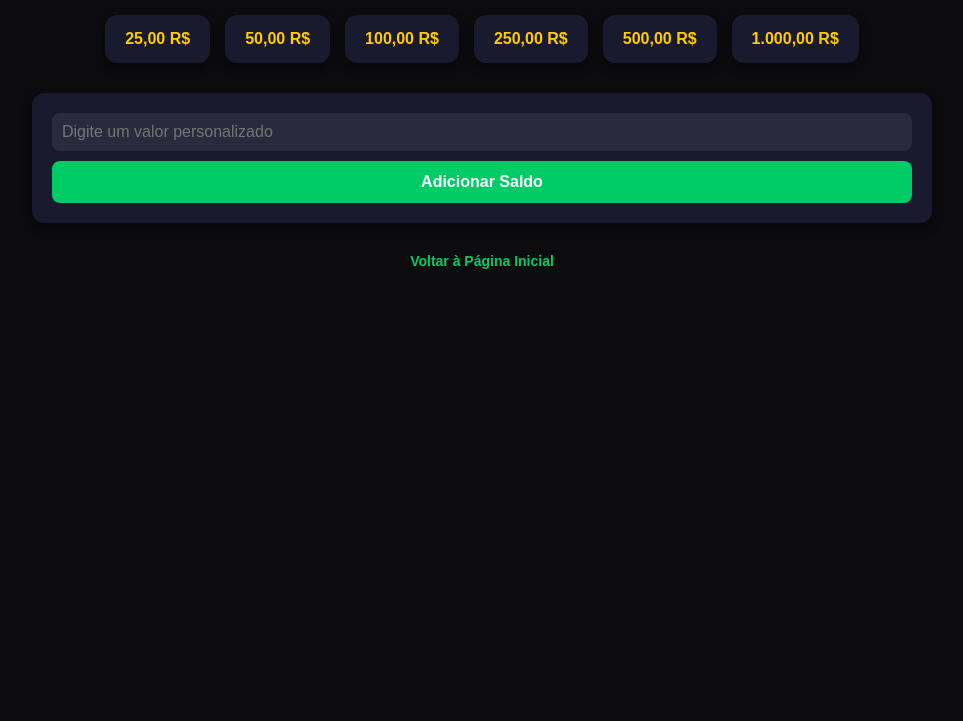
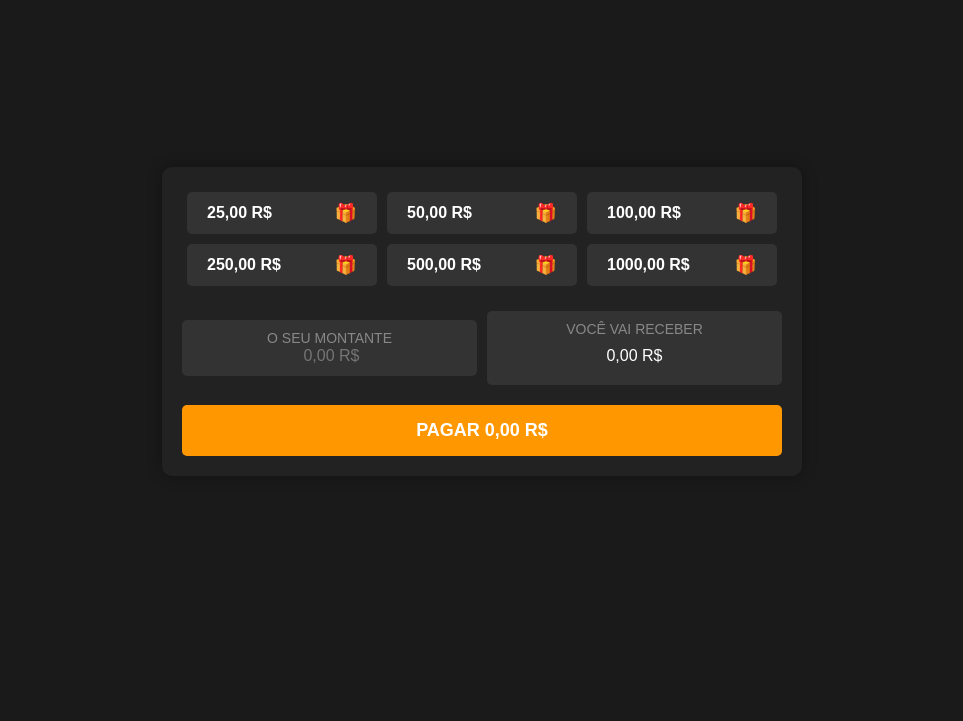
Before and after one commit to SXD3008/tigrinho, a plain HTML site: page adicionar-saldo.html in a window 1280 px wide. Shown: the part 79-800 px from the top of the page, without its empty margins (158-1121 px from the left). Drawn offline with Linux system fonts and the light colour scheme.

Commit message:
Update adicionar-saldo.html

```diff
--- a/adicionar-saldo.html
+++ b/adicionar-saldo.html
@@ -1,5 +1,5 @@
 <!DOCTYPE html>
-<html lang="pt-BR">
+<html lang="en">
 <head>
     <meta charset="UTF-8">
     <meta name="viewport" content="width=device-width, initial-scale=1.0">
@@ -8,152 +8,179 @@
         body {
             margin: 0;
             font-family: Arial, sans-serif;
-            background-color: #0c0c0f;
-            color: #fff;
+            background-color: #1a1a1a;
+            color: white;
+            display: flex;
+            justify-content: center;
+            align-items: center;
+            height: 100vh;
         }
+
         .container {
-            max-width: 900px;
-            margin: 0 auto;
+            width: 80%;
+            max-width: 600px;
+            background-color: #222;
+            border-radius: 10px;
             padding: 20px;
+            box-shadow: 0 0 15px rgba(0, 0, 0, 0.3);
         }
-        .balance-header {
-            text-align: center;
-            margin-bottom: 30px;
-        }
-        .balance-header h1 {
-            font-size: 24px;
-            font-weight: bold;
-            color: #f0f0f0;
-        }
-        .balance-options {
+
+        .buttons {
             display: flex;
             flex-wrap: wrap;
-            gap: 15px;
-            justify-content: center;
-            margin-bottom: 30px;
+            justify-content: space-between;
+            margin-bottom: 20px;
         }
-        .balance-option {
-            background-color: #1a1a2e;
-            color: #ffcc00;
-            padding: 15px 20px;
-            border-radius: 12px;
+
+        .button {
+            background-color: #333;
+            color: white;
+            padding: 10px 20px;
+            margin: 5px;
+            border: none;
+            border-radius: 5px;
+            cursor: pointer;
+            flex: 1 1 calc(33.33% - 10px);
             text-align: center;
+            font-size: 16px;
+            display: flex;
+            justify-content: space-between;
+            align-items: center;
+            font-weight: bold;
+        }
+
+        .button:hover {
+            background-color: #444;
+        }
+
+        .button span.gift {
+            font-size: 18px;
+            color: #ffd700;
+            margin-left: 10px;
+        }
+
+        .montante-container {
+            display: flex;
+            justify-content: space-between;
+            margin-bottom: 20px;
+            align-items: center;
+        }
+
+        .montante-container div {
+            flex: 1;
+            padding: 10px;
+            background-color: #333;
+            border-radius: 5px;
+            margin-right: 10px;
+            text-align: center;
+        }
+
+        .montante-container div:last-child {
+            margin-right: 0;
+        }
+
+        .montante-container div span {
+            display: block;
+            font-size: 14px;
+            color: #888;
+        }
+
+        .montante-container div input {
+            width: 100%;
+            background: none;
+            border: none;
+            color: white;
+            font-size: 16px;
+            text-align: center;
+            outline: none;
+        }
+
+        .pay-button {
+            width: 100%;
+            padding: 15px;
+            background-color: #ff9800;
+            color: white;
+            border: none;
+            border-radius: 5px;
+            font-size: 18px;
             font-weight: bold;
             cursor: pointer;
-            transition: all 0.3s ease;
-            box-shadow: 0px 4px 10px rgba(0, 0, 0, 0.5);
+            text-transform: uppercase;
         }
-        .balance-option:hover {
-            background-color: #242438;
-            transform: scale(1.1);
+
+        .pay-button:hover {
+            background-color: #ffa726;
         }
+
         .bonus-text {
+            font-size: 14px;
+            color: #00ff00;
             text-align: center;
-            font-size: 18px;
-            color: #ff9900;
-            margin-bottom: 20px;
+            margin-bottom: 10px;
             font-weight: bold;
-            display: none;
-        }
-        .custom-balance {
-            background-color: #1a1a2e;
-            padding: 20px;
-            border-radius: 12px;
-            margin-bottom: 20px;
-            box-shadow: 0px 4px 10px rgba(0, 0, 0, 0.5);
-        }
-        .custom-balance input {
-            width: calc(100% - 20px);
-            padding: 10px;
-            font-size: 16px;
-            margin-bottom: 10px;
-            border: none;
-            border-radius: 8px;
-            color: #fff;
-            background-color: #2a2a3e;
-        }
-        .custom-balance input:focus {
-            outline: 2px solid #ffcc00;
-        }
-        .custom-balance button {
-            width: 100%;
-            padding: 12px;
-            font-size: 16px;
-            font-weight: bold;
-            background-color: #00cc66;
-            border: none;
-            border-radius: 8px;
-            color: #fff;
-            cursor: pointer;
-            transition: transform 0.2s ease;
-        }
-        .custom-balance button:hover {
-            transform: scale(1.05);
-        }
-        .footer {
-            text-align: center;
-            margin-top: 30px;
-            font-size: 14px;
-        }
-        .footer a {
-            color: #00cc66;
-            text-decoration: none;
-            font-weight: bold;
-        }
-        .footer a:hover {
-            text-decoration: underline;
         }
     </style>
 </head>
 <body>
     <div class="container">
-        <div class="balance-header">
-            <h1>Adicionar Saldo</h1>
+        <div class="buttons">
+            <button class="button" onclick="adicionarSaldo(25)">25,00 R$ <span class="gift">🎁</span></button>
+            <button class="button" onclick="adicionarSaldo(50)">50,00 R$ <span class="gift">🎁</span></button>
+            <button class="button" onclick="adicionarSaldo(100)">100,00 R$ <span class="gift">🎁</span></button>
+            <button class="button" onclick="adicionarSaldo(250)">250,00 R$ <span class="gift">🎁</span></button>
+            <button class="button" onclick="adicionarSaldo(500)">500,00 R$ <span class="gift">🎁</span></button>
+            <button class="button" onclick="adicionarSaldo(1000)">1000,00 R$ <span class="gift">🎁</span></button>
         </div>
-        <div class="balance-options">
-            <div class="balance-option" onclick="adicionarSaldo(25)">25,00 R$</div>
-            <div class="balance-option" onclick="adicionarSaldo(50)">50,00 R$</div>
-            <div class="balance-option" onclick="adicionarSaldo(100)">100,00 R$</div>
-            <div class="balance-option" onclick="adicionarSaldo(250)">250,00 R$</div>
-            <div class="balance-option" onclick="adicionarSaldo(500)">500,00 R$</div>
-            <div class="balance-option" onclick="adicionarSaldo(1000)">1.000,00 R$</div>
+
+        <div class="bonus-text" id="bonus-text" style="display: none;">
+            Adicionando mais de 500,00 R$, você recebe 25% de bônus!
         </div>
-        <div class="bonus-text" id="bonus-text">
-            Você receberá um bônus de 25% para valores acima de 500,00 R$!
+
+        <div class="montante-container">
+            <div>
+                <span>O SEU MONTANTE</span>
+                <input type="text" id="input-value" placeholder="0,00 R$">
+            </div>
+            <div>
+                <span>VOCÊ VAI RECEBER</span>
+                <div id="receber-value">0,00 R$</div>
+            </div>
         </div>
-        <div class="custom-balance">
-            <input type="text" id="input-value" placeholder="Digite um valor personalizado">
-            <button onclick="confirmarPagamento()">Adicionar Saldo</button>
-        </div>
-        <div class="footer">
-            <a href="index.html">Voltar à Página Inicial</a>
-        </div>
+
+        <button class="pay-button" onclick="confirmarPagamento()">Pagar <span id="confirmar-valor">0,00 R$</span></button>
     </div>
 
     <script>
-        let saldoAtual = parseFloat(localStorage.getItem("saldo") || "0");
-
-        function formatarNumero(valor) {
-            return valor.toFixed(2).replace(".", ",").replace(/\B(?=(\d{3})+(?!\d))/g, ".");
-        }
+        let saldoAtual = parseFloat(localStorage.getItem("saldo")) || 0;
 
         function adicionarSaldo(valor) {
             const montanteInput = document.getElementById("input-value");
-            montanteInput.value = formatarNumero(valor);
-            calcularBonus(valor);
+            montanteInput.value = valor.toFixed(2).replace('.', ',') + " R$";
+            calcularReceber(valor);
         }
 
-        function calcularBonus(valor) {
+        function calcularReceber(valor) {
+            const receberElement = document.getElementById("receber-value");
+            const confirmarValor = document.getElementById("confirmar-valor");
             const bonusText = document.getElementById("bonus-text");
+
+            let valorFinal = valor;
+            let bonus = 0;
+
             if (valor > 500) {
-                bonusText.style.display = "block"; // Exibe aviso de bônus
+                bonus = valor * 0.25; // Calcula 25% de bônus
+                valorFinal += bonus;
+                bonusText.style.display = "block"; // Mostra o aviso de bônus
             } else {
-                bonusText.style.display = "none"; // Oculta aviso de bônus
+                bonusText.style.display = "none"; // Esconde o aviso se o valor for menor
             }
+
+            animateNumber(receberElement, parseFloat(receberElement.textContent.replace(',', '.')), valorFinal);
+            animateNumber(confirmarValor, parseFloat(confirmarValor.textContent.replace(',', '.')), valorFinal);
         }
 
         function confirmarPagamento() {
-            const montanteInput = document.getElementById("input-value").value.replace(/\./g, "").replace(",", ".");
+            const montanteInput = document.getElementById("input-value").value.replace(",", ".");
             const valor = parseFloat(montanteInput);
 
             if (isNaN(valor) || valor <= 0) {
@@ -162,15 +189,41 @@
             }
 
             let valorFinal = valor;
+
             if (valor > 500) {
-                valorFinal += valor * 0.25; // Aplica bônus de 25%
+                valorFinal += valor * 0.25; // Adiciona o bônus de 25%
             }
 
             saldoAtual += valorFinal;
             localStorage.setItem("saldo", saldoAtual.toFixed(2));
-            alert(`Pagamento confirmado! Seu novo saldo é: ${formatarNumero(saldoAtual)} R$`);
+
+            alert(`Pagamento confirmado! Seu novo saldo é: ${saldoAtual.toFixed(2).replace('.', ',')} R$`);
             window.location.href = "index.html";
         }
+
+        function animateNumber(element, from, to, duration = 500) {
+            const range = to - from;
+            const stepTime = Math.abs(Math.floor(duration / range));
+            let current = from;
+            const increment = to > from ? 1 : -1;
+
+            const timer = setInterval(() => {
+                current += increment;
+                element.textContent = current.toFixed(2).replace('.', ',') + " R$";
+
+                if ((increment > 0 && current >= to) || (increment < 0 && current <= to)) {
+                    clearInterval(timer);
+                }
+            }, stepTime);
+        }
+
+        // Atualiza o valor automaticamente ao preencher o campo personalizado
+        document.getElementById("input-value").addEventListener("input", (event) => {
+            const valor = parseFloat(event.target.value.replace(",", "."));
+            if (!isNaN(valor)) {
+                calcularReceber(valor);
+            }
+        });
     </script>
 </body>
 </html>
```
